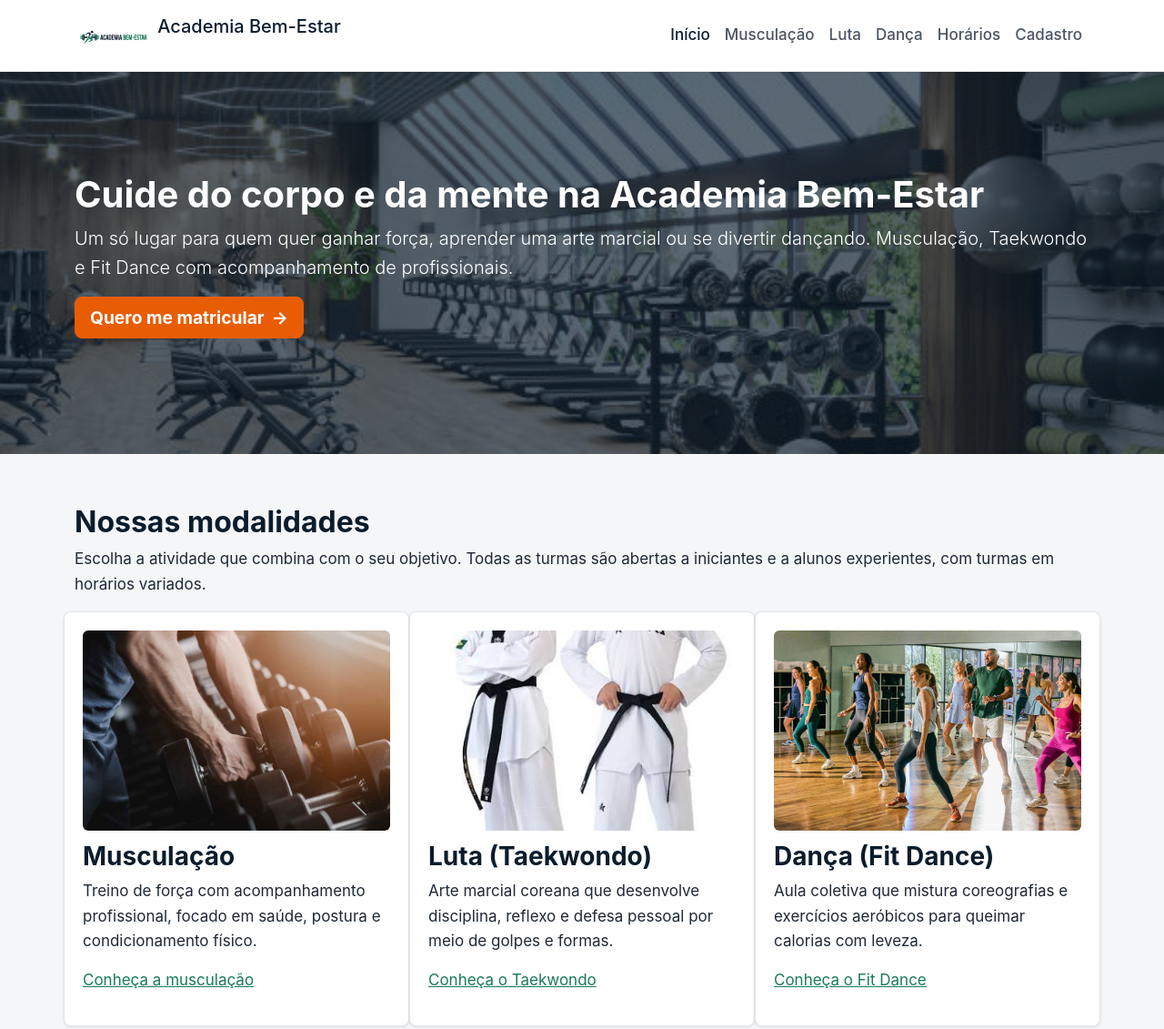
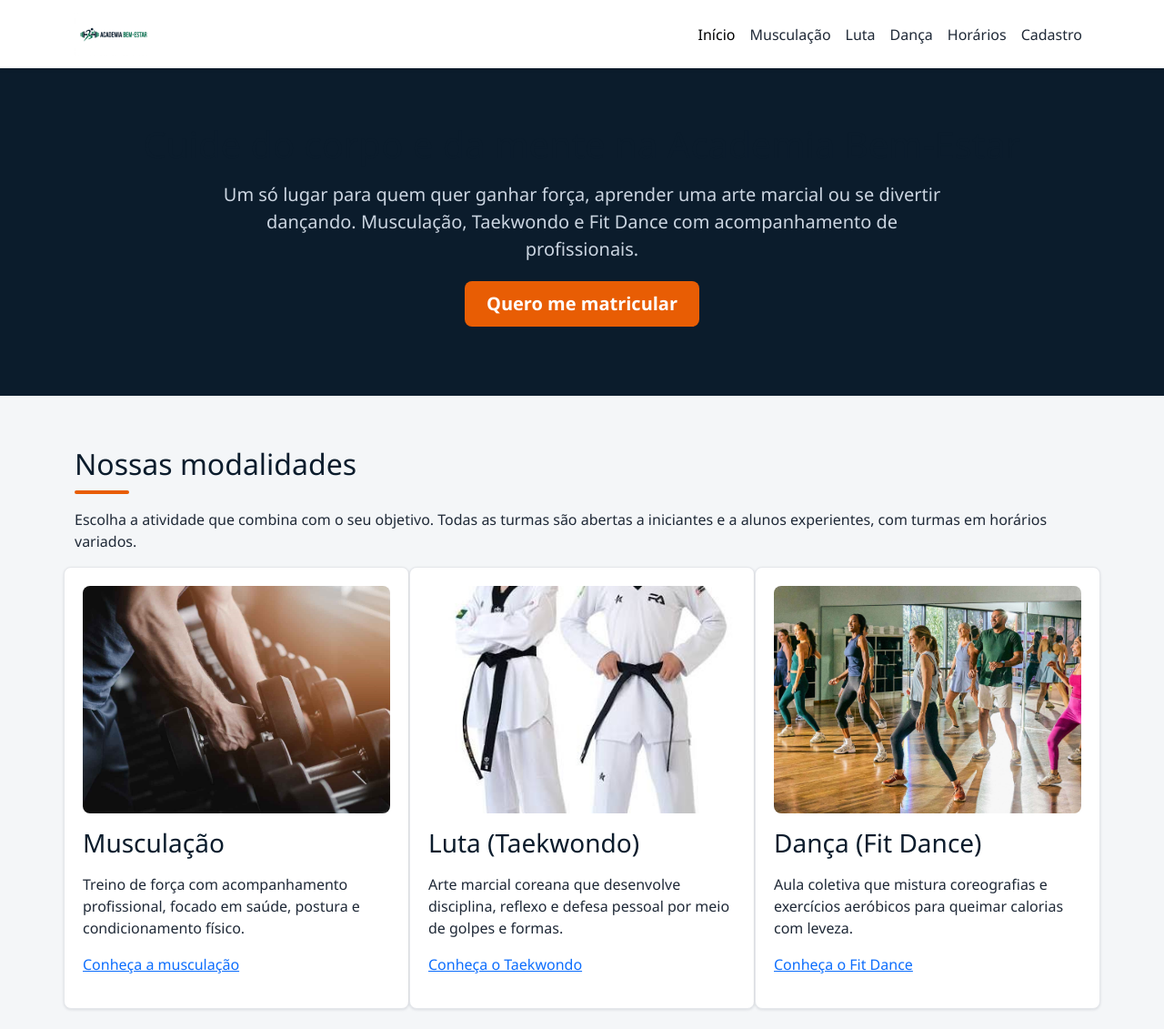
Before and after one commit to prometheu-z/projeto_desenvolvimento_web, a plain HTML site: page index.html in a window 1280 px wide. Shown: the top 1131 px of the page at 91% size. Drawn offline with Linux system fonts and the light colour scheme.

Commit message:
fix: corrige div do index, tabela em matriz, logo e css; navbar fixa

```diff
--- a/css/styles.css
+++ b/css/styles.css
@@ -1,203 +1,291 @@
-/*
- * styles.css — Academia Bem-Estar
- * -------------------------------------------------------------------------
- * Metas L1 + L3: identidade visual aplicada em exatamente 20 regras CSS
- * (contagem comentada em cada regra).
- * Carregado DEPOIS do bootstrap.min.css, então vence empates de especificidade.
- * Sem CSS inline no HTML e sem CDN: todo o estilo próprio fica aqui.
- *
- * Resumo dos tipos de seletor usados:
- *   tag: 2, 14, 20 | agrupamento: 3, 10, 11 | classe: 4, 8, 9, 12, 18, 19
- *   ID: 11 | descendente: 5, 6, 7, 10, 11, 13, 15 | filho (>) e universal (*): 16
- *   atributo: 15, 17 | pseudoclasse: 1, 7, 16 | pseudoelemento: 17, 19
- *
- * Paleta (identidade visual): azul-escuro #0B1C2C, verde-esmeralda #1A7A5C,
- * laranja queimado #E85D04, cinza claro #F4F6F8, texto #1F2937 / #4B5563,
- * bordas #E5E7EB. Sem creme, bege, pastel, gradiente decorativo ou sombra colorida.
- */
+/* ==========================================================================
+   ACADEMIA BEM-ESTAR - STYLES.CSS
+   Identidade visual: profissional, limpa e moderna
+   (Azul-escuro + Verde-esmeralda + Laranja queimado)
+   ========================================================================== */
 
-/* 01 — Pseudoclasse :root — paleta em variáveis e ajuste das variáveis do Bootstrap */
+/* 1. Pseudoclasse :root: variáveis (tokens) da identidade visual — seção 5.9 do RFC */
 :root {
-  --azul-escuro: #0B1C2C;
-  --esmeralda: #1A7A5C;
-  --laranja: #E85D04;
-  --laranja-escuro: #B84A03;
-  --fundo-secao: #F4F6F8;
-  --texto: #1F2937;
-  --texto-sec: #4B5563;
-  --borda: #E5E7EB;
-  --bs-body-color: #1F2937;
-  --bs-body-color-rgb: 31, 41, 55;
-  --bs-body-bg: #FFFFFF;
-  --bs-heading-color: #0B1C2C;
-  --bs-border-color: #E5E7EB;
-  --bs-link-color-rgb: 26, 122, 92;
-  --bs-link-hover-color-rgb: 11, 28, 44;
+    --cor-primaria: #0B1C2C;        /* azul-escuro */
+    --cor-secundaria: #1A7A5C;      /* verde-esmeralda */
+    --cor-destaque: #E85D04;        /* laranja queimado */
+    --cor-destaque-escura: #C44D03;
+    --cor-fundo: #F4F6F8;
+    --cor-texto: #1F2937;
+    --cor-texto-sec: #4B5563;
+    --cor-borda: #E5E7EB;
+    --fonte-titulo: 'Segoe UI', Roboto, Helvetica, Arial, sans-serif;
+    --fonte-texto: 'Segoe UI', Roboto, Helvetica, Arial, sans-serif;
 }
 
-/* 02 — Seletor de tag: body (tipografia base, 17px no desktop) */
+/* 2. Elemento base e fonte padrão */
 body {
-  font-family: "Inter", system-ui, -apple-system, "Segoe UI", Roboto, Arial, sans-serif;
-  font-size: 1.0625rem;
-  line-height: 1.6;
+    background-color: var(--cor-fundo);
+    font-family: var(--fonte-texto);
+    color: var(--cor-texto);
 }
 
-/* 03 — Agrupamento de tags: h1, h2, h3 (pesados, sem sombra e sem letter-spacing) */
-h1,
-h2,
-h3 {
-  font-weight: 700;
-  line-height: 1.2;
-  letter-spacing: normal;
-  text-shadow: none;
+/* 3. Seletores descendentes: espaçamento entre as seções do conteúdo principal */
+main section {
+    padding: 3.5rem 0;
 }
 
-/* 04 — Seletor de classe: .navbar (fundo branco sólido, borda e sombra cinza sutil; hover dos links via variável) */
+/* 4. Barra de navegação (fixa no topo pela classe .sticky-top do Bootstrap) */
 .navbar {
-  --bs-navbar-brand-color: #0B1C2C;
-  --bs-navbar-brand-hover-color: #0B1C2C;
-  --bs-navbar-color: #4B5563;
-  --bs-navbar-hover-color: #1A7A5C;
-  --bs-navbar-active-color: #0B1C2C;
-  background-color: #FFFFFF;
-  border-bottom: 1px solid var(--borda);
-  box-shadow: 0 1px 3px rgba(31, 41, 55, 0.1);
-  font-weight: 500;
+    background-color: #FFFFFF;
+    box-shadow: 0 2px 4px rgba(0, 0, 0, 0.08);
 }
 
-/* 05 — Seletor descendente (classe + tag): .navbar-brand img (logo com altura máxima de 48px) */
+/* 5. Seletor composto 1: ajuste da logo na navbar */
 .navbar-brand img {
-  max-height: 48px;
-  width: auto;
-  height: auto;
-  object-fit: contain;
+    height: 48px;
+    width: auto;
+    max-width: 100%;
+    object-fit: contain;
 }
 
-/* 06 — Seletor descendente: main section (espaço em branco entre seções) */
-main section {
-  padding: 3.5rem 0;
+/* 6. Links do menu de navegação */
+.nav-link {
+    font-weight: 500;
+    color: var(--cor-texto);
+    transition: color 0.2s ease-in-out;
 }
 
-/* 07 — Descendente + pseudoclasse :nth-of-type(even): seções pares com fundo cinza claro */
-main section:nth-of-type(even) {
-  background-color: var(--fundo-secao);
+/* 7. Pseudoclasse 1: hover nos links do menu */
+.nav-link:hover {
+    color: var(--cor-destaque);
 }
 
-/* 08 — Seletor de classe: .hero (foto + overlay escuro leve; 280px no mobile a 420px no desktop) */
+/* 8. Seção principal (Hero) na página inicial */
 .hero {
-  --bs-heading-color: #FFFFFF;
-  background: linear-gradient(rgba(11, 28, 44, 0.65), rgba(11, 28, 44, 0.65)),
-              url("../img/heroacademia.jpg") center / cover no-repeat;
-  color: #FFFFFF;
-  display: flex;
-  align-items: center;
-  min-height: clamp(280px, 40vw, 420px);
-  padding: 3rem 0;
+    background-color: var(--cor-primaria);
+    color: #FFFFFF;
+    padding: 60px 0;
+    text-align: center;
 }
 
-/* 09 — Seletor de classe: .card-modalidade (card branco; define altura e sombra das imagens internas) */
-.card-modalidade {
-  --altura-img: 220px;
-  --sombra-img: none;
-  height: 100%;
-  padding: 1.25rem;
-  background-color: #FFFFFF;
-  border: 1px solid var(--borda);
-  border-radius: 8px;
-  box-shadow: 0 1px 3px rgba(31, 41, 55, 0.12);
+/* 9. Seletor composto 2: parágrafo de destaque dentro da seção hero */
+.hero p.lead {
+    font-size: 1.25rem;
+    color: #CBD5E1;
+    max-width: 800px;
+    margin: 0 auto 20px auto;
 }
 
-/* 10 — Agrupamento de seletores descendentes: .card-modalidade img, figure img (padrão de todas as imagens) */
-.card-modalidade img,
-figure img {
-  display: block;
-  width: 100%;
-  height: var(--altura-img, auto);
-  max-height: 380px;
-  aspect-ratio: 3 / 2;
-  object-fit: cover;
-  object-position: center;
-  margin-bottom: 0.75rem;
-  border-radius: 6px;
-  box-shadow: var(--sombra-img, 0 1px 3px rgba(31, 41, 55, 0.12));
+/* 10. Agrupamento de tags: estilização base para títulos */
+h1, h2, h3 {
+    color: var(--cor-primaria);
+    margin-bottom: 1rem;
 }
 
-/* 11 — Agrupamento de seletores (ID + descendente): #tabela-horarios th, #tabela-horarios td
-        Restrito à página de horários para não afetar a tabela da luta.html */
-#tabela-horarios th,
-#tabela-horarios td {
-  vertical-align: middle;
-  white-space: nowrap;
+/* 11. Pseudoelemento 1: linha decorativa abaixo dos H2 */
+h2::after {
+    content: "";
+    display: block;
+    width: 60px;
+    height: 4px;
+    background-color: var(--cor-destaque);
+    margin-top: 10px;
+    border-radius: 2px;
 }
 
-/* 12 — Seletor de classe: .table (zebra cinza claro e bordas suaves, via variáveis do Bootstrap) */
-.table {
-  --bs-table-color: #1F2937;
-  --bs-table-striped-color: #1F2937;
-  --bs-table-striped-bg: #F4F6F8;
-  --bs-table-border-color: #E5E7EB;
+/* 12. Botões principais da aplicação */
+.btn-principal {
+    background-color: var(--cor-destaque);
+    color: #FFFFFF;
+    border: none;
+    font-weight: bold;
+    padding: 10px 24px;
+    transition: background-color 0.3s;
 }
 
-/* 13 — Seletor descendente: .table thead th (cabeçalho azul-escuro) */
-.table thead th {
-  background-color: var(--azul-escuro);
-  color: #FFFFFF;
-  font-weight: 600;
+/* 13. Pseudoclasse 2: hover no botão principal */
+.btn-principal:hover {
+    background-color: var(--cor-destaque-escura);
+    color: #FFFFFF;
 }
 
-/* 14 — Seletor de tag: caption (legenda da tabela, posicionada acima) */
-caption {
-  caption-side: top;
-  font-weight: 600;
-  color: var(--texto-sec);
+/* 14. Depoimento de aluno na página inicial */
+blockquote {
+    border-left: 5px solid var(--cor-destaque);
+    padding: 20px;
+    font-style: italic;
+    background-color: #FFFFFF;
+    border-radius: 4px;
+    box-shadow: 0 2px 5px rgba(0, 0, 0, 0.05);
 }
 
-/* 15 — Descendente + atributo: th de linha (coluna "Horário") */
-tbody th[scope="row"] {
-  font-weight: 600;
-  color: var(--azul-escuro);
+/* 15. Cards das modalidades na página inicial */
+.card-modalidade {
+    height: 100%;
+    padding: 1.25rem;
+    background-color: #FFFFFF;
+    border: 1px solid var(--cor-borda);
+    border-radius: 8px;
+    box-shadow: 0 1px 3px rgba(31, 41, 55, 0.12);
+    transition: transform 0.2s ease, box-shadow 0.2s ease;
 }
 
-/* 16 — Filho (>) + universal (*) + pseudoclasse :hover: realce neutro da linha sob o mouse */
-tbody tr:hover > * {
-  --bs-table-bg-state: #E5E7EB;
+/* 16. Pseudoclasse 3: elevação do card ao passar o mouse */
+.card-modalidade:hover {
+    transform: translateY(-4px);
+    box-shadow: 0 8px 16px rgba(31, 41, 55, 0.18);
 }
 
-/* 17 — Atributo + pseudoelemento ::before: marcador verde antes da modalidade */
-td[class^="mod-"]::before {
-  content: "\25CF";
-  margin-right: 0.4rem;
-  color: var(--esmeralda);
+/* 17. Imagens dos cards de modalidades */
+.img-card {
+    width: 100%;
+    height: 250px;
+    object-fit: cover;
+    border-radius: 8px;
 }
 
-/* 18 — Seletor de classe: .btn-principal (botão sólido laranja; 1.2rem/700 para contraste de texto grande) */
-.btn-principal {
-  --bs-btn-color: #FFFFFF;
-  --bs-btn-bg: #E85D04;
-  --bs-btn-border-color: #E85D04;
-  --bs-btn-hover-color: #FFFFFF;
-  --bs-btn-hover-bg: #B84A03;
-  --bs-btn-hover-border-color: #B84A03;
-  --bs-btn-active-color: #FFFFFF;
-  --bs-btn-active-bg: #B84A03;
-  --bs-btn-active-border-color: #B84A03;
-  --bs-btn-focus-shadow-rgb: 232, 93, 4;
-  --bs-btn-font-size: 1.2rem;
-  --bs-btn-font-weight: 700;
+/* 18. Imagens do Taekwondo na página de luta */
+.img-luta-full {
+    height: auto !important;
+    max-height: 600px;
+    width: 100%;
+    object-fit: contain !important;
+    border-radius: 8px;
 }
 
-/* 19 — Classe + pseudoelemento ::after: seta ao final do botão */
-.btn-principal::after {
-  content: "\2192";
-  margin-left: 0.5rem;
+/* 19. Formatação base da tabela de horários */
+#tabela-horarios {
+    margin-top: 20px;
+    box-shadow: 0 4px 6px rgba(0, 0, 0, 0.05);
+    background-color: #FFFFFF;
 }
 
-/* 20 — Seletor de tag: footer (fundo azul-escuro, texto e links claros via variáveis) */
+/* 20. Seletor composto 3: cabeçalho da tabela de horários */
+#tabela-horarios th {
+    background-color: var(--cor-primaria);
+    color: #FFFFFF;
+    text-align: center;
+    vertical-align: middle;
+}
+
+/* 21. Seletor de tag: legenda da tabela */
+caption {
+    caption-side: top;
+    font-weight: 600;
+    color: var(--cor-texto-sec);
+    padding-bottom: 0.5rem;
+}
+
+/* 22. Células da tabela - Musculação */
+.mod-musculacao {
+    background-color: #E5E7EB !important;
+    border-left: 4px solid var(--cor-primaria);
+}
+
+/* 23. Células da tabela - Dança */
+.mod-danca {
+    background-color: #D1FAE5 !important;
+    border-left: 4px solid var(--cor-secundaria);
+}
+
+/* 24. Células da tabela - Taekwondo */
+.mod-taekwondo {
+    background-color: #FFEDD5 !important;
+    border-left: 4px solid var(--cor-destaque);
+}
+
+/* 25. Estilização dos blocos do formulário */
+fieldset {
+    border: 1px solid var(--cor-borda);
+    padding: 20px;
+    border-radius: 8px;
+    background-color: #FFFFFF;
+}
+
+/* 26. Título das seções do formulário */
+legend {
+    font-weight: bold;
+    color: var(--cor-destaque);
+    padding: 0 10px;
+}
+
+/* 27. Seletores compostos + pseudoclasse: foco visível nos campos do formulário */
+form input:focus,
+form select:focus,
+form textarea:focus {
+    border-color: var(--cor-destaque);
+    box-shadow: 0 0 0 0.2rem rgba(232, 93, 4, 0.25);
+}
+
+/* 28. Texto de erro da validação do formulário (usado na Fase 2) */
+.msg-erro {
+    display: block;
+    margin-top: 0.25rem;
+    color: #B91C1C;
+    font-size: 0.875rem;
+}
+
+/* 29. Pseudoelemento 2: placeholder dos inputs e do textarea */
+input::placeholder,
+textarea::placeholder {
+    color: #9CA3AF !important;
+    font-style: italic;
+}
+
+/* 30. Diálogo de resumo do cadastro (Fase 2) */
+dialog {
+    border: none;
+    border-radius: 8px;
+    padding: 1.5rem;
+    max-width: 480px;
+    color: var(--cor-texto);
+    box-shadow: 0 10px 30px rgba(0, 0, 0, 0.25);
+}
+
+/* 31. Pseudoelemento 3: fundo escurecido atrás do diálogo */
+dialog::backdrop {
+    background-color: rgba(11, 28, 44, 0.6);
+}
+
+/* 32. Formatação do rodapé */
 footer {
-  --bs-heading-color: #FFFFFF;
-  --bs-link-color-rgb: 255, 255, 255;
-  --bs-link-hover-color-rgb: 229, 231, 235;
-  background-color: var(--azul-escuro);
-  color: #E5E7EB;
-  padding: 3rem 0 1.5rem;
+    background-color: var(--cor-primaria);
+    color: var(--cor-borda);
+    padding: 40px 0 20px 0;
+    margin-top: 50px;
 }
+
+/* 33. Legibilidade dos títulos e links do rodapé sobre o fundo escuro */
+footer h2 {
+    color: #FFFFFF;
+}
+
+footer nav a {
+    color: var(--cor-borda);
+    text-decoration: none;
+}
+
+footer nav a:hover {
+    color: #FFFFFF;
+    text-decoration: underline;
+}
+
+/* 34. Seletor composto 4: links de contato no rodapé */
+footer address a {
+    color: #FDBA74;
+    text-decoration: none;
+    font-weight: 500;
+}
+
+/* 35. Pseudoclasse 5: hover nos links de contato do rodapé */
+footer address a:hover {
+    text-decoration: underline;
+    color: var(--cor-destaque);
+}
+
+/* 36. Ajuste do hero em telas pequenas (até 576px) */
+@media (max-width: 576px) {
+    .hero {
+        padding: 40px 0;
+    }
+
+    .hero h1 {
+        font-size: 1.75rem;
+    }
+}
--- a/index.html
+++ b/index.html
@@ -8,12 +8,11 @@
   <link rel="stylesheet" href="css/styles.css">
 </head>
 <body>
-  <header>
+  <header class="sticky-top">
     <nav class="navbar navbar-expand-lg" aria-label="Principal">
       <div class="container">
         <a class="navbar-brand" href="index.html">
-          <img src="img/logo.jpg" alt="Logotipo da Academia Bem-Estar" width="40" height="40" class="d-inline-block align-text-top">
-          Academia Bem-Estar
+          <img src="img/logo.jpg" alt="Logotipo da Academia Bem-Estar" width="86" height="48" class="d-inline-block align-text-top">
         </a>
         <button class="navbar-toggler" type="button" data-bs-toggle="collapse" data-bs-target="#menu-principal"
                 aria-controls="menu-principal" aria-expanded="false" aria-label="Abrir e fechar o menu de navegação">
@@ -54,32 +53,38 @@
           Escolha a atividade que combina com o seu objetivo. Todas as turmas são abertas a iniciantes e a alunos
           experientes, com turmas em horários variados.
         </p>
-        <div class="row">
-          <article class="card-modalidade col-md-4">
-            <img src="img/musc.jpg" alt="Aluno treinando musculação com halteres na sala de pesos" class="img-fluid">
+        <div class="row align-items-stretch">
+          <article class="card-modalidade col-md-4 d-flex flex-column mb-4">
+            <img src="img/musc.jpg" alt="Aluno treinando musculação com halteres na sala de pesos" class="img-fluid img-card">
+            <div class="d-flex flex-column flex-grow-1 mt-3">
               <h3>Musculação</h3>
-            <p>
+              <p class="flex-grow-1">
                 Treino de força com acompanhamento profissional, focado em saúde, postura e condicionamento físico.
               </p>
-            <p><a href="musculacao.html">Conheça a musculação</a></p>
+              <p class="mt-auto"><a href="musculacao.html">Conheça a musculação</a></p>
+            </div>
           </article>
 
-          <article class="card-modalidade col-md-4">
-            <img src="img/lutas.jpg" alt="Alunos praticando Taekwondo com uniforme e faixas" class="img-fluid">
+          <article class="card-modalidade col-md-4 d-flex flex-column mb-4">
+            <img src="img/lutas.jpg" alt="Alunos praticando Taekwondo com uniforme e faixas" class="img-fluid img-card">
+            <div class="d-flex flex-column flex-grow-1 mt-3">
               <h3>Luta (Taekwondo)</h3>
-            <p>
+              <p class="flex-grow-1">
                 Arte marcial coreana que desenvolve disciplina, reflexo e defesa pessoal por meio de golpes e formas.
               </p>
-            <p><a href="luta.html">Conheça o Taekwondo</a></p>
+              <p class="mt-auto"><a href="luta.html">Conheça o Taekwondo</a></p>
+            </div>
           </article>
 
-          <article class="card-modalidade col-md-4">
-            <img src="img/fitdance.jpg" alt="Turma de Fit Dance se exercitando ao som de música" class="img-fluid">
+          <article class="card-modalidade col-md-4 d-flex flex-column mb-4">
+            <img src="img/fitdance.jpg" alt="Turma de Fit Dance se exercitando ao som de música" class="img-fluid img-card">
+            <div class="d-flex flex-column flex-grow-1 mt-3">
               <h3>Dança (Fit Dance)</h3>
-            <p>
+              <p class="flex-grow-1">
                 Aula coletiva que mistura coreografias e exercícios aeróbicos para queimar calorias com leveza.
               </p>
-            <p><a href="danca.html">Conheça o Fit Dance</a></p>
+              <p class="mt-auto"><a href="danca.html">Conheça o Fit Dance</a></p>
+            </div>
           </article>
         </div>
       </div>
```
Also changed, not shown: cadastro.html (+2 -3 lines), danca.html (+2 -3 lines), horarios.html (+6 -5 lines), luta.html (+8 -9 lines), musculacao.html (+2 -3 lines), 2 other files. Lines whose indentation alone changed are shown as unchanged.
